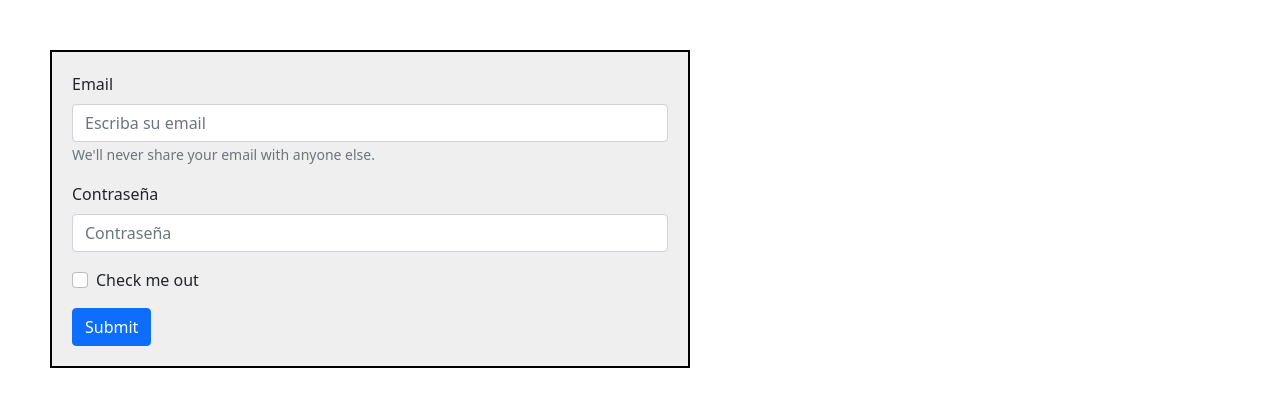
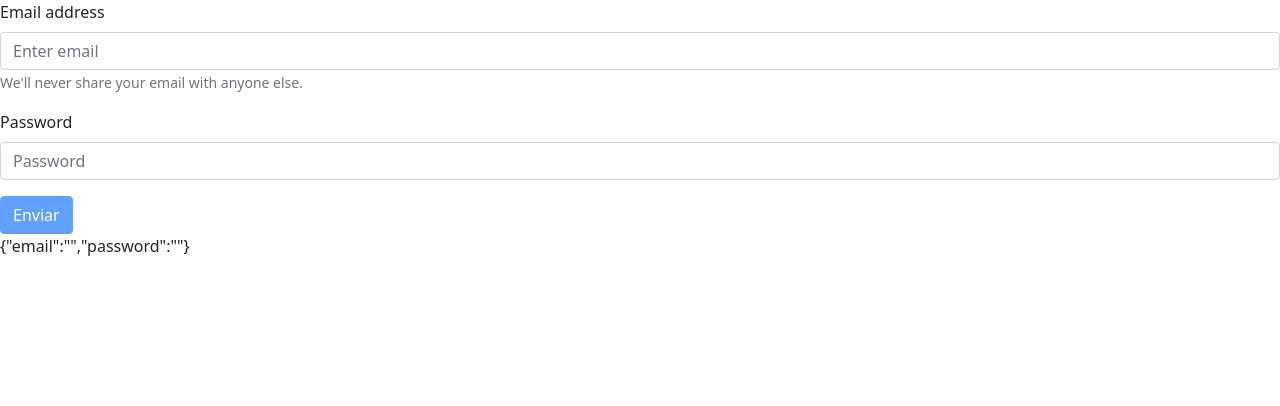
Before and after one commit to AldaMayorgaDev/Modulo-React, a React (Create React App) app: page / in a window 1280 px wide. Shown: the top 406 px of the page. Built offline with nearby package versions, Linux system fonts and the light colour scheme.

Commit message:
Clase 4: useState

```diff
--- a/src/App.js
+++ b/src/App.js
@@ -5,16 +5,19 @@ import './App.scss';
 import Card from './components/Cards'
 import Button from './components/Button'
 
+import CardBootstrap from'./components/Card-RectBootstrap/index.jsx';
+
 function App() {
 
   return (
    <div>
-     <header>Clase 3- React estilos con sass y eventos</header>
+     <header>Clase 4- useState </header>
      <div className="Card-Container">
-       <Card />
-       <Card />
-       <Card />
-       <Card />
+       {/* <Card /> */}
+       <CardBootstrap/>
+        <CardBootstrap/>
+        <CardBootstrap/>
+
      </div>
    </div>
   );
--- a/src/components/Card-RectBootstrap/index.jsx
+++ b/src/components/Card-RectBootstrap/index.jsx
@@ -1,8 +1,23 @@
-import React from 'react';
-import { Card, Button } from 'react-bootstrap';
+import React, {useState} from 'react';
+import { Card, Button, Badge } from 'react-bootstrap';
 
 function CardBootstrap() {
     const URLimg = 'https://i0.wp.com/www.cerocero.com.mx/wp-content/uploads/2021/12/FFhB5dZXIAQjKzn-1.jpg?ssl=1';
+
+    const [addedToFav, setAddedToFav]= useState(false);
+    const [addedToCar, setAddedToCar]= useState(0);
+
+    function addToFav(){
+        console.log('Se añadió a tus Favs ❤ ');
+        setAddedToFav(!addedToFav);
+
+    }
+
+    function addCar(){
+        console.log('Se añadio al carrito: ' +(addedToCar+1))
+        setAddedToCar(addedToCar+1);
+    }
+
     return (
         <Card style={{ width: '18rem' }}>
             <Card.Img variant="top" src={URLimg} />
@@ -15,7 +30,17 @@ function CardBootstrap() {
                     Autem, impedit harum? Quisquam earum maxime dolore itaque distinctio totam.
                 </Card.Text>
                 <Card.Link href="#">Ir al sitio </Card.Link>
+                <br></br>
                 <Button variant="primary">Comprar 💰 </Button>
+                <Button variant="success" onClick={()=>addToFav()}>
+                    Añadir a Fav
+               </Button>
+                    {
+                        addedToFav && <Badge bg="light" text="dark">🧡</Badge>}
+
+                <Button variant="warning" text="dark" onClick={()=>(addCar())}>Añadir a Carrito 🛄 </Button>
+                {
+                    addedToCar === 0 ? null : <Badge bg="light" text="dark">{addedToCar}</Badge>}
             </Card.Body>
         </Card>
     );
--- /dev/null
+++ b/src/components/Count-UseState/count.js
@@ -0,0 +1,15 @@
+import React, {useState} from 'react';
+
+function CountExample(){
+    //Declara un nuevo state variable, la que llamaremos 'Count'
+    // const [variable, funcion que actulizara varible] = useState(valor inicial...)
+    // El valor inicial puede ser un numero, un arreglo, string, arreglo...
+    const [count, setCount] =useState(0);
+    return(
+        <div >
+            <p>Has hecho click {count} veces</p>
+            <button onClick={()=>setCount(count+1)}> Click aqui</button>
+        </div>
+    );
+}
+export default CountExample;
--- /dev/null
+++ b/src/components/Form/index.js
@@ -0,0 +1,48 @@
+import React,{useState} from 'react';
+import {Form,Button} from 'react-bootstrap';
+
+function FormNew(){
+    const [datosForm, setDatosForm] = useState({
+        email:'',
+        password:''
+    });
+
+    function grabar(event){
+        console.log('Usted teclea esto', event.target.value);
+        setDatosForm({
+            ...datosForm,
+            [event.target.name]: event.target.value
+        });
+    };
+
+    function enviarDatos(event){
+        event.preventDefault();
+        alert(JSON.stringify(datosForm))
+
+    }
+
+    return(
+        <div>
+            <Form onSubmit={enviarDatos}>
+  <Form.Group className="mb-3" controlId="formBasicEmail" >
+    <Form.Label>Email address</Form.Label>
+    <Form.Control type="email" placeholder="Enter email" name='email' onChange={(event)=>{grabar(event)}}/>
+    <Form.Text className="text-muted">
+      We'll never share your email with anyone else.
+    </Form.Text>
+  </Form.Group>
+
+  <Form.Group className="mb-3" controlId="formBasicPassword" >
+    <Form.Label>Password</Form.Label>
+    <Form.Control type="password" placeholder="Password" name='password' onChange={(event)=>{grabar(event)}}/>
+  </Form.Group>
+
+  <Button variant="primary" type="submit" disabled={datosForm.email === '' || datosForm.password === ''}>
+    Enviar
+  </Button>
+</Form>
+        {JSON.stringify(datosForm)}
+        </div>
+    );
+}
+export default FormNew;
--- a/src/index.js
+++ b/src/index.js
@@ -10,13 +10,16 @@ import ReactBootstrap from './components/React-bootstrap/react-bootstrap';
 //import Form from './components/OnSubmit-Event/index';
 //import ButtonConEvento from './components/OnClick-Event/index';
 // import CardBootstrap from './components/Card-RectBootstrap/index.jsx';
-import CustomForm from './components/CustomForm/index';
+//import CustomForm from './components/CustomForm/index';
+
+//import CountExample from './components/Count-UseState/count.js';
+import FormNew from './components/Form/index'
 /* Importando Bootstrap aqui */
 import 'bootstrap/dist/css/bootstrap.min.css';
 
 ReactDOM.render(
   <React.StrictMode>
-    <CustomForm />
+    <FormNew />
   </React.StrictMode>,
   document.getElementById('root')
 );
```
